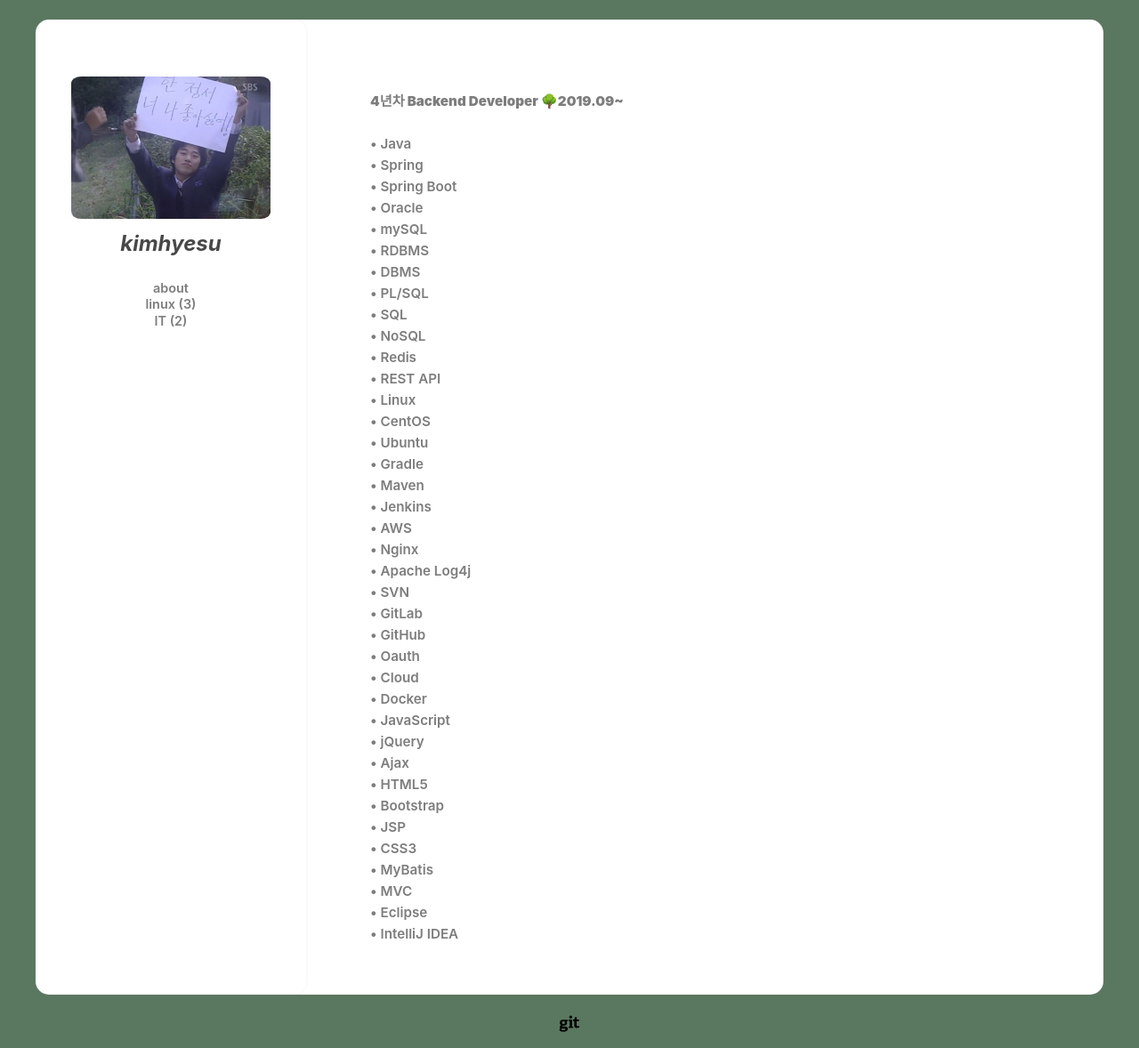
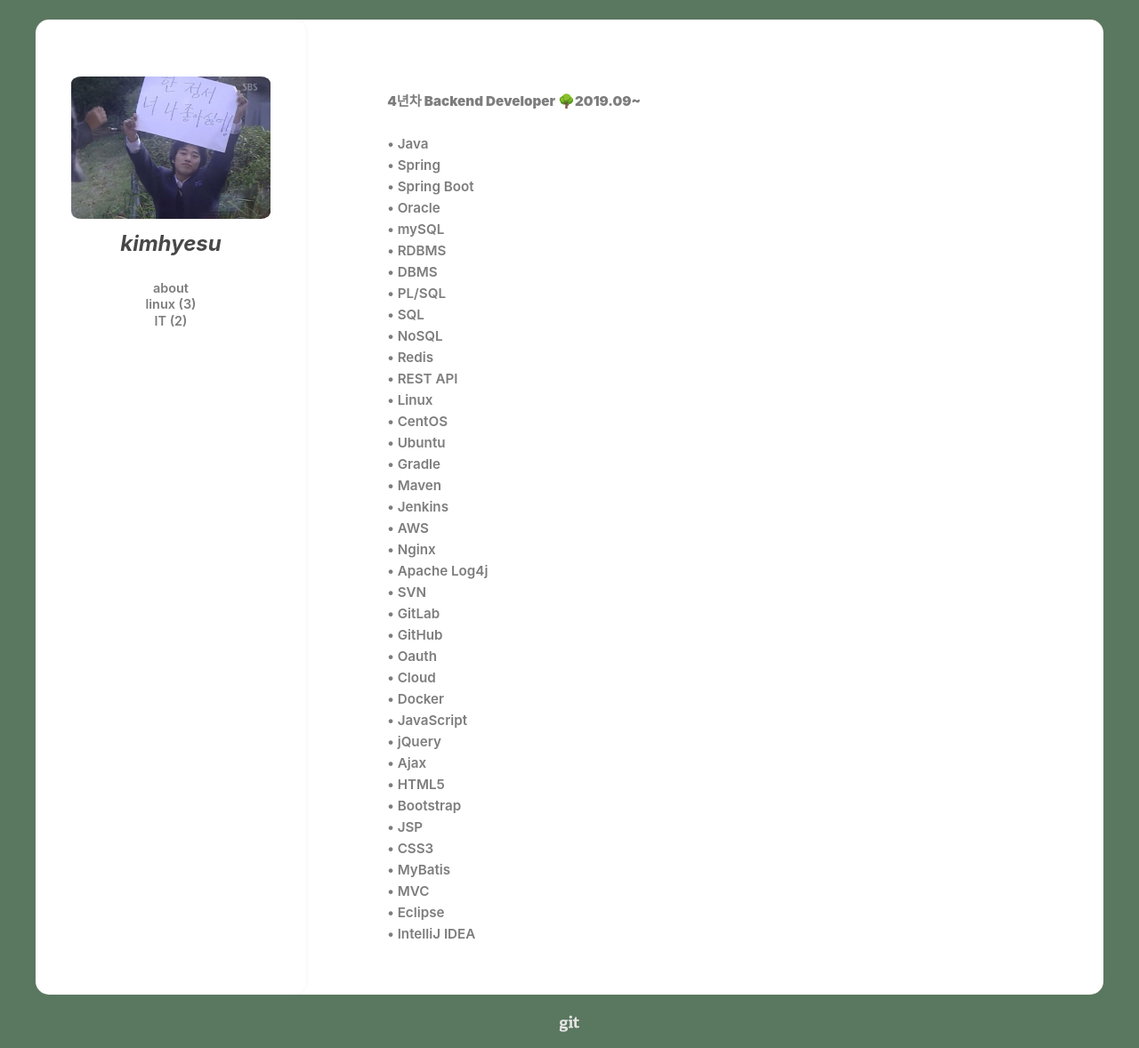
Before and after one commit to hyeesu/hyeesu.github.io, a Jekyll site: the page built from aboutme.html, in a window 1280 px wide. Shown: the whole page at 89% size. Built offline with Jekyll 4.4.1, drawn with Linux system fonts in a browser that asks for light colours; nearby versions of some CDN libraries.

Commit message:
post margin

```diff
--- a/assets/css/main.scss
+++ b/assets/css/main.scss
@@ -30,8 +30,8 @@
     --post_link_hover: #87CDBD;
     --inlinecode_text: #FFAA00;
     --blockquote: #333;
-    --footer_font: #858585;
-    --footer_font_a: #000;
+    --footer_font: #e4e4e4;
+    --footer_font_a: #e4e4e4;
     --border_radius: 15px;
 
 }
@@ -187,7 +187,12 @@ img {
             float: none;
         }
     }
+
+    .post_content{
+        margin-left: 1.2rem;
+        margin-right: 1.2rem;
     }
+}
 
     @include mobile-only {
         margin-top: 2rem;
```
